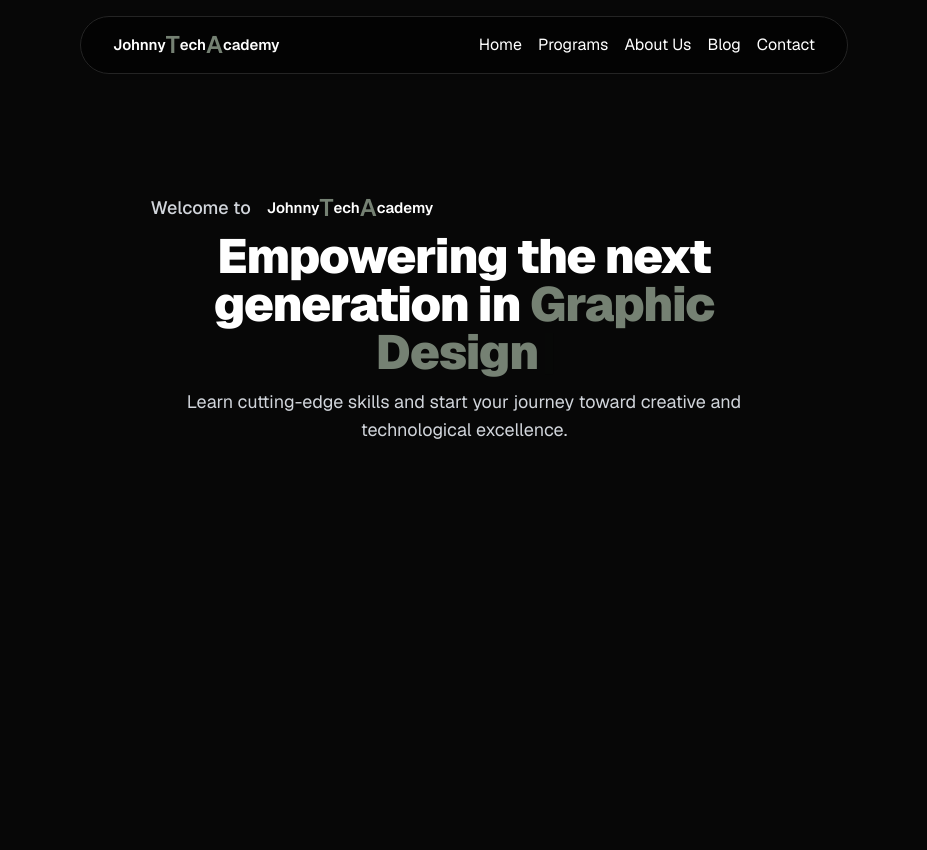
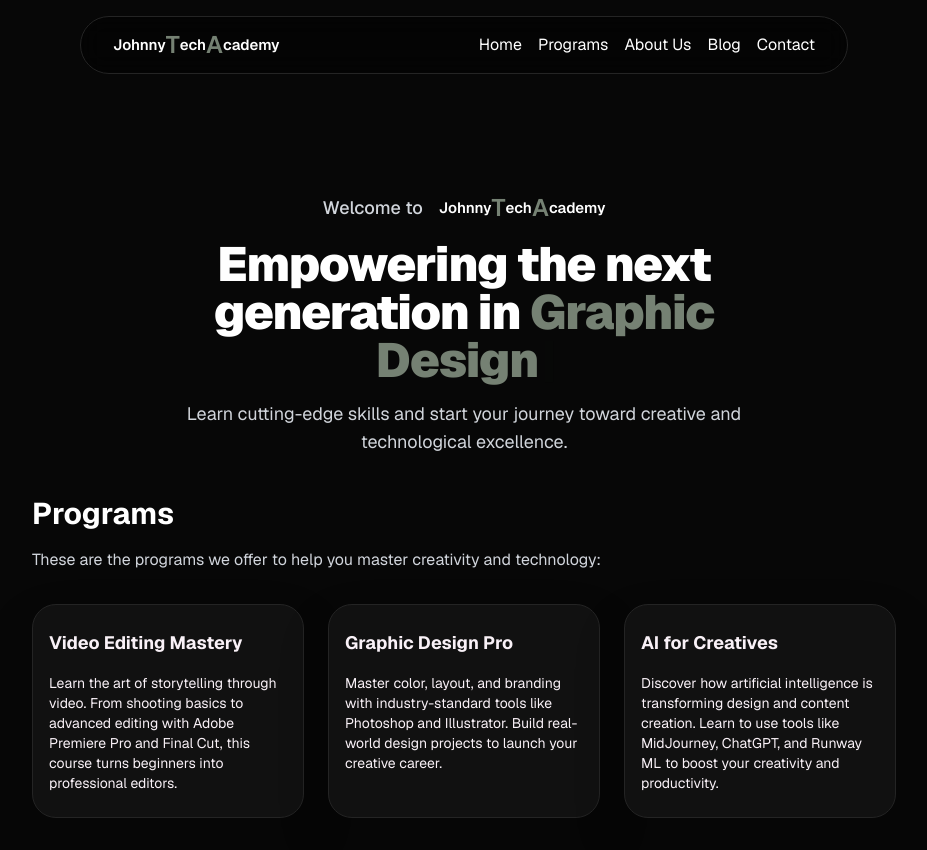
Before and after one commit to skido600/johnny, a Next.js app: page / in a window 1280 px wide. Shown: the whole page, without its empty margins (176-1103 px from the left). Before the commit the page ends 800 px from the top, so only its background shows below. Built offline with nearby package versions, Linux system fonts and the light colour scheme.

Commit message:
update 1

```diff
--- a/app/page.tsx
+++ b/app/page.tsx
@@ -1,10 +1,13 @@
 import Hero from "@/components/Hero";
 import { DesktopNav } from "@/components/Nav";
+import Program from "@/components/Program";
+
 export default function Home() {
   return (
     <>
       <DesktopNav />
       <Hero />
+      <Program />
     </>
   );
 }
--- a/components/Hero.tsx
+++ b/components/Hero.tsx
@@ -3,21 +3,21 @@ import { Typewriter } from "react-simple-typewriter";
 
 function Hero() {
   return (
-    <section className="flex flex-col mt-[12rem]  justify-center items-center text-center px-4">
+    <section className="flex flex-col md:mt-[12rem] mt-[10rem]  justify-center items-center text-center px-4">
       <main className="max-w-4xl mx-auto">
         <div className="lg:w-[70%] w-[85%] m-auto">
-          <h6 className="text-[#D1D5DB] flex items-center gap-x-4 text-[15px] font-medium mb-2 md:text-base lg:text-lg">
-            <div> Welcome to </div>
-            <div>
+          <div className="text-[#D1D5DB] flex items-center justify-center mb-4 gap-x-4 text-[20px] font-medium  md:text-base lg:text-lg">
+            <p> Welcome to </p>
+            <p>
               {" "}
               <h1 className="flex items-center text-white font-semibold text-[12px] md:text-[15px]">
                 Johnny {"  "}
                 <span className="text-2xl text-[#758173]">T</span>ech {"  "}
                 <span className="text-2xl text-[#758173]">A</span>cademy
               </h1>
-            </div>
-          </h6>
-          <h3 className="text-3xl md:text-4xl lg:text-5xl font-sans tracking-tight text-white font-[900] mb-3">
+            </p>
+          </div>
+          <h3 className="text-3xl md:text-4xl mb-4 lg:text-5xl font-sans tracking-tight text-white font-[900] ">
             Empowering the next generation in{" "}
             <span className="text-[#758173]">
               <Typewriter
--- a/components/Nav.tsx
+++ b/components/Nav.tsx
@@ -38,7 +38,7 @@ export function DesktopNav() {
     <main>
       <section className="relative">
         {/* Main navigation bar */}
-        <nav className="flex items-center justify-between mx-3 lg:mx-64 md:mx-28 fixed border border-[#242424] my-4 top-0 right-0 left-0 px-8 py-3 rounded-full bmd_2 bg-[#121212] z-50">
+        <nav className="flex items-center justify-between mx-3 lg:mx-64 md:mx-28 fixed border border-[#242424] my-4 top-0 right-0 left-0 px-8 py-3 rounded-full  bg-black/40  backdrop-blur-md  z-50">
           <h1 className="flex items-center text-white font-semibold text-[12px] md:text-[15px]">
             Johnny {"  "}
             <span className="text-2xl text-[#758173]">T</span>ech {"  "}
@@ -72,7 +72,7 @@ export function DesktopNav() {
 function MobileNav() {
   return (
     <div className="fixed top-20 left-0 right-0 z-40 animate-slideDown">
-      <div className="mx-4 border border-[#242424]  bmd_2  bg-[#121212] rounded-4xl p-6 shadow-xl">
+      <div className="mx-4 border border-[#242424] bg-black/40 backdrop-blur-md  rounded-4xl p-6 shadow-xl">
         <section className=" gap-6">
           <aside>
             <ul className="space-y-6 text-white">
--- /dev/null
+++ b/components/Program.tsx
@@ -0,0 +1,46 @@
+function Program() {
+  return (
+    <main className="max-w-4xl mx-auto px-4 py-8">
+      <h1 className="text-3xl font-bold  text-white mb-4">Programs</h1>
+      <p className="mb-8 text-gray-300">
+        These are the programs we offer to help you master creativity and
+        technology:
+      </p>
+
+      <section className="grid grid-cols-1 md:grid-cols-3 gap-6">
+        <div className="border border-[#242424] rounded-3xl px-4 py-6 bg-[#111111] drop-shadow-2xl">
+          <h1 className="text-[#F9F1F7] text-lg font-bold">
+            Video Editing Mastery
+          </h1>
+          <p className="text-[#F9F1F7] mt-4 text-sm">
+            Learn the art of storytelling through video. From shooting basics to
+            advanced editing with Adobe Premiere Pro and Final Cut, this course
+            turns beginners into professional editors.
+          </p>
+        </div>
+
+        <div className="border border-[#242424] rounded-3xl px-4 py-6 bg-[#111111] drop-shadow-2xl">
+          <h1 className="text-[#F9F1F7] text-lg font-bold">
+            Graphic Design Pro
+          </h1>
+          <p className="text-[#F9F1F7] mt-4 text-sm">
+            Master color, layout, and branding with industry-standard tools like
+            Photoshop and Illustrator. Build real-world design projects to
+            launch your creative career.
+          </p>
+        </div>
+
+        <div className="border border-[#242424] rounded-3xl px-4 py-6 bg-[#111111] drop-shadow-2xl">
+          <h1 className="text-[#F9F1F7] text-lg font-bold">AI for Creatives</h1>
+          <p className="text-[#F9F1F7] mt-4 text-sm">
+            Discover how artificial intelligence is transforming design and
+            content creation. Learn to use tools like MidJourney, ChatGPT, and
+            Runway ML to boost your creativity and productivity.
+          </p>
+        </div>
+      </section>
+    </main>
+  );
+}
+
+export default Program;
```
